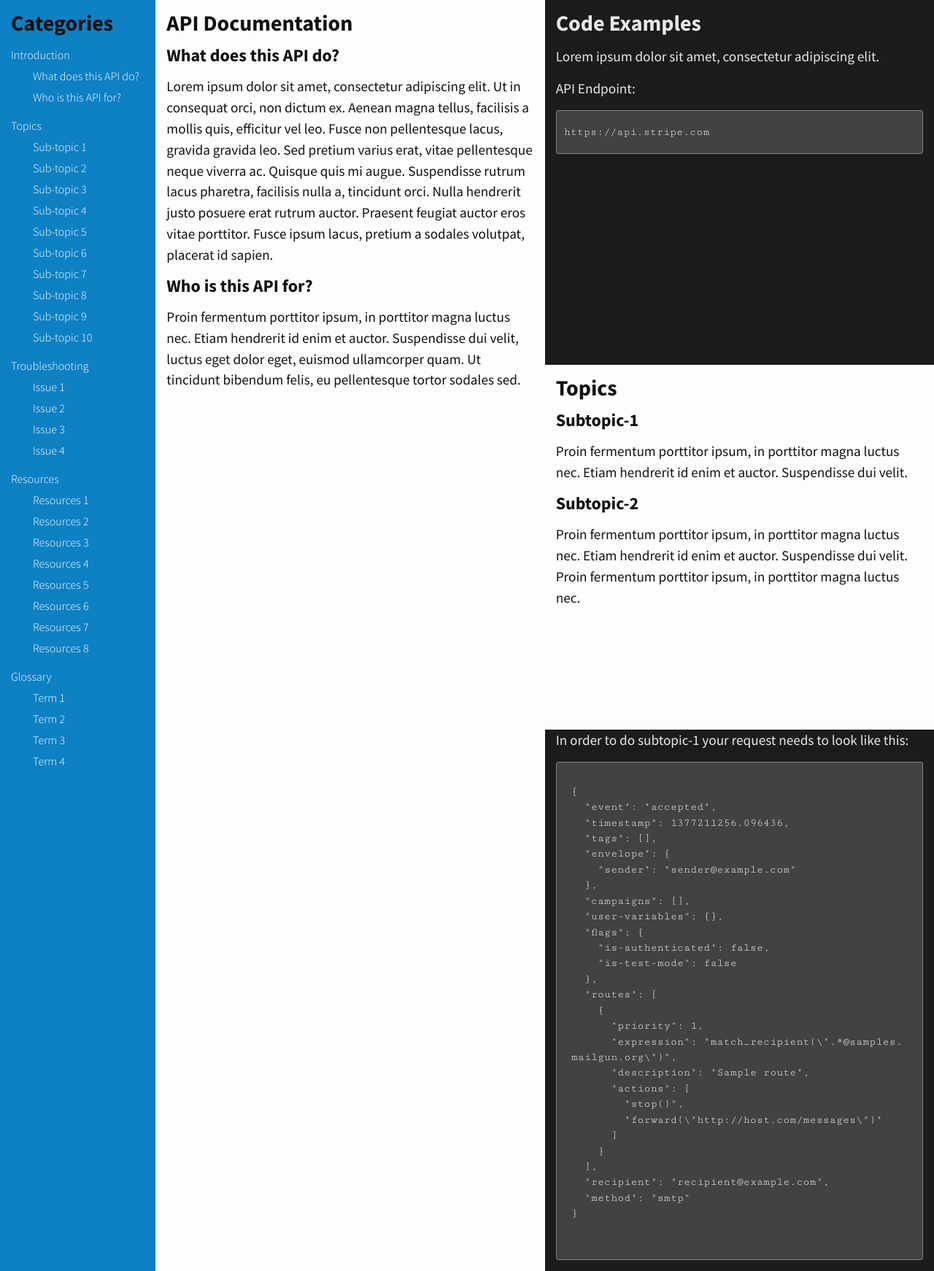
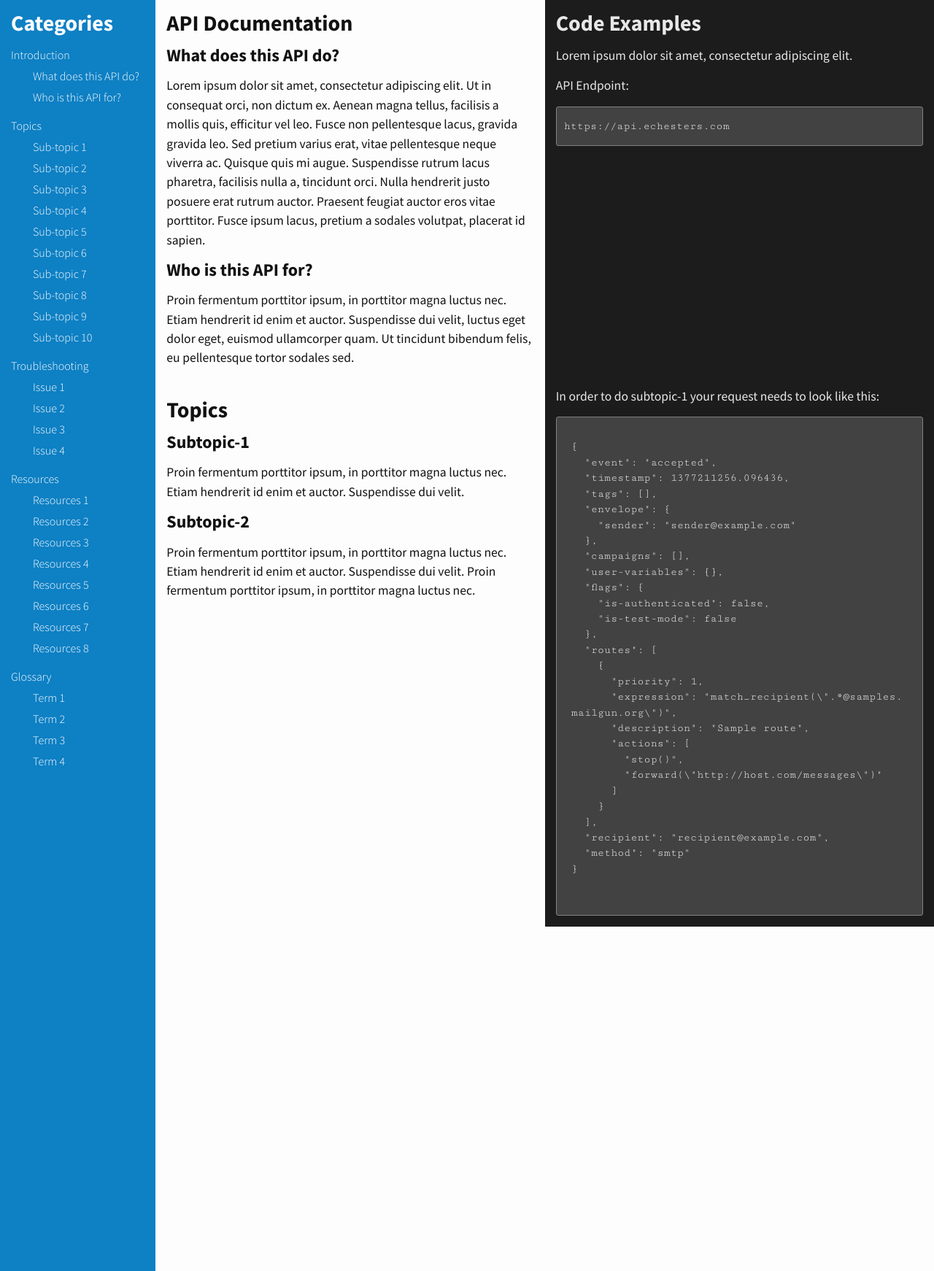
Before and after one commit to EChesters/API-Documentation-Template, a Jekyll site: the page built from index.html, in a window 1280 px wide. Shown: the whole page at 73% size. Built offline with Jekyll 4.4.1, drawn with Linux system fonts in a browser that asks for light colours; nearby versions of some CDN libraries.

Commit message:
Minor UI changes

```diff
--- a/_includes/api.html
+++ b/_includes/api.html
@@ -15,18 +15,18 @@
       <h2>Code Examples</h2>
       <p>Lorem ipsum dolor sit amet, consectetur adipiscing elit.</p>
       <p>API Endpoint:</p>
-      <code>https://api.stripe.com</code>
+      <code>https://api.echesters.com</code>
     </div>
 </div>
 <div id="topics" class="group-section">
-  <div class="api col-xs-12 col-sm-6">
+  <div class="api col-xs-12 col-sm-6 position left">
     <h2>Topics</h2>
     <h3 id="topic-1">Subtopic-1</h3>
     <p>Proin fermentum porttitor ipsum, in porttitor magna luctus nec. Etiam hendrerit id enim et auctor. Suspendisse dui velit.</p>
     <h3 id="topic-2">Subtopic-2</h3>
     <p>Proin fermentum porttitor ipsum, in porttitor magna luctus nec. Etiam hendrerit id enim et auctor. Suspendisse dui velit. Proin fermentum porttitor ipsum, in porttitor magna luctus nec.</p>
   </div>
-  <div class="code col-xs-12 col-sm-6">
+  <div class="code col-xs-12 col-sm-6 position right">
     <p>In order to do subtopic-1 your request needs to look like this:</p>
     <pre><code>{
   "event": "accepted",
@@ -55,20 +55,9 @@
   "recipient": "recipient@example.com",
   "method": "smtp"
 }
-    </code></pre></sender@example.com>
+    </code></pre>
   </div>
 </div>
 
 
-  <!-- <div id="topics">
-    <h3>Topics</h3>
-    <p>Proin fermentum porttitor ipsum, in porttitor magna luctus nec.</p>
-
-    <h4 id="topic-1">Sub-Topic 1</h4>
-    <p>Proin fermentum porttitor ipsum, in porttitor magna luctus nec. Etiam hendrerit id enim et auctor. Suspendisse dui velit, luctus eget dolor eget, euismod ullamcorper quam.</p>
-
-    <h4 id="topic-2">Sub-Topic 2</h4>
-    <p>Proin fermentum porttitor ipsum, in porttitor magna luctus nec. Etiam hendrerit id enim et auctor. Suspendisse dui velit, luctus eget dolor eget, euismod ullamcorper quam.</p>
-  </div> -->
-
 </div>
--- a/_includes/categories.html
+++ b/_includes/categories.html
@@ -3,7 +3,7 @@
   <li>Introduction</li>
     <li><ul>
       <li><a href="#what">What does this API do?</a></li>
-      <li>Who is this API for?</li>
+      <li><a href="#who">Who is this API for?</a></li>
     </ul></li>
 
   <li><a href="#topics">Topics</a></li>
--- a/_includes/head.html
+++ b/_includes/head.html
@@ -14,7 +14,8 @@
   <!-- Optional theme -->
   <link rel="stylesheet" href="https://maxcdn.bootstrapcdn.com/bootstrap/3.3.6/css/bootstrap-theme.min.css" integrity="sha384-fLW2N01lMqjakBkx3l/M9EahuwpSfeNvV63J5ezn3uZzapT0u7EYsXMjQV+0En5r" crossorigin="anonymous">
 
-  <link rel="stylesheet" href="//echesters.github.io/API-Documentation-Template/css/main.css">
+<!--   <link rel="stylesheet" href="//echesters.github.io/API-Documentation-Template/css/main.css"> -->
+  <link rel="stylesheet" href="/css/main.css">
 
   <script src="https://ajax.googleapis.com/ajax/libs/jquery/1.11.3/jquery.min.js"></script>
   <script src="https://maxcdn.bootstrapcdn.com/bootstrap/3.3.6/js/bootstrap.min.js" integrity="sha384-0mSbJDEHialfmuBBQP6A4Qrprq5OVfW37PRR3j5ELqxss1yVqOtnepnHVP9aJ7xS" crossorigin="anonymous"></script>
--- a/_sass/_categories.scss
+++ b/_sass/_categories.scss
@@ -1,10 +1,10 @@
 #categories {
 	background-color: $brand-color;
 	height: 100vh;
+	color: #fff;
 	overflow: scroll;
 
 	ul, ol {
-		color: #fff;
 		list-style: none;
 		margin-left: 0;
 		font-weight: $base-light-weight;
@@ -25,6 +25,9 @@
 			text-decoration: none;
 			color: darken($brand-color, 25%);
 		}
+	}
 
+	h2 {
+		color: #fff;
 	}
 }
--- a/_sass/_layout.scss
+++ b/_sass/_layout.scss
@@ -240,3 +240,15 @@
         }
     }
 }
+
+.position {
+    display: inline-block;
+
+    &.left {
+        float: left;
+    }
+
+    &.right {
+        float: right;
+    }
+}
--- a/_sass/_section.scss
+++ b/_sass/_section.scss
@@ -4,13 +4,11 @@
 }
 
 .group-section {
-	font-size: 1.2em;
-	line-height: 1.5em;
+	font-size: 1.1em;
 }
 
 h2 {
 	margin-top: 15px;
-	font-weight: $base-header-weight;
 }
 
 h2, h3, h4, h5 {
@@ -18,9 +16,7 @@ h2, h3, h4, h5 {
 }
 
 .api, .code {
-	min-height: 500px;
-	// min-height: 50vh;
-	// display: block;
+	min-height: 530px;
 }
 
 .code {
```
